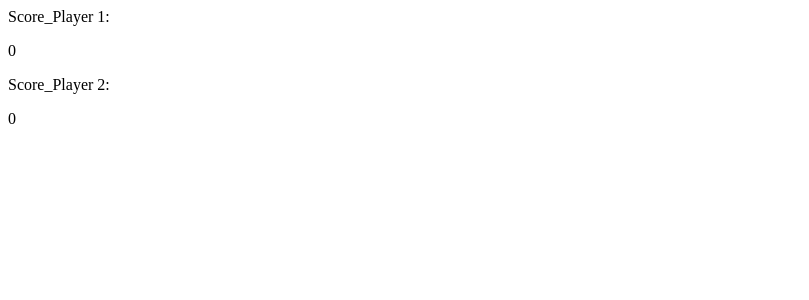
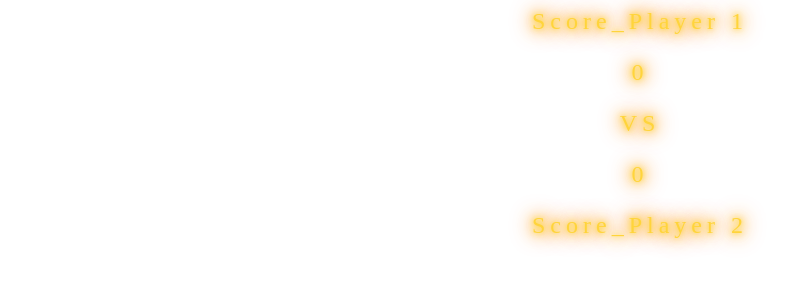
Before and after one commit to YD-S/Ft_Transcendence, a Django app: template templates/pong/3dGame.html in a window 1280 px wide. Shown: the top 300 px of the page, without its empty margins (0-809 px from the left). Run offline with Django 4.2, Linux system fonts and the light colour scheme; the template is opened without the code that fills it, so the values that code supplies are empty.

Commit message:
DONE!!!!!

```diff
--- a/templates/pong/3dGame.html
+++ b/templates/pong/3dGame.html
@@ -1,9 +1,11 @@
-<div id = "score" class="score">
-    <p>Score_Player 1: </p>
-    <p id="score1">0</p>
-    <p>Score_Player 2: </p>
-    <p id="score2">0</p>
+{% load static %}
+<link rel="stylesheet" href="{% static 'css/me.css' %}">
+<div id = "score" class="score row gold-text">
+    <p id="player1" class="col-2">Score_Player 1 </p>
+    <span id="score1" class="col-2">0</span>
+    <p class="col-4">VS</p>
+    <span id="score2" class="col-2">0</span>
+    <p id="player2" class="col-2">Score_Player 2 </p>
 </div>
-<div id="game-canvas">
-
+<div id="game-canvas" class="align-content-center w-100">
 </div>
```
Also changed, not shown: static/js/3dGame.js (+8 -0 lines).
